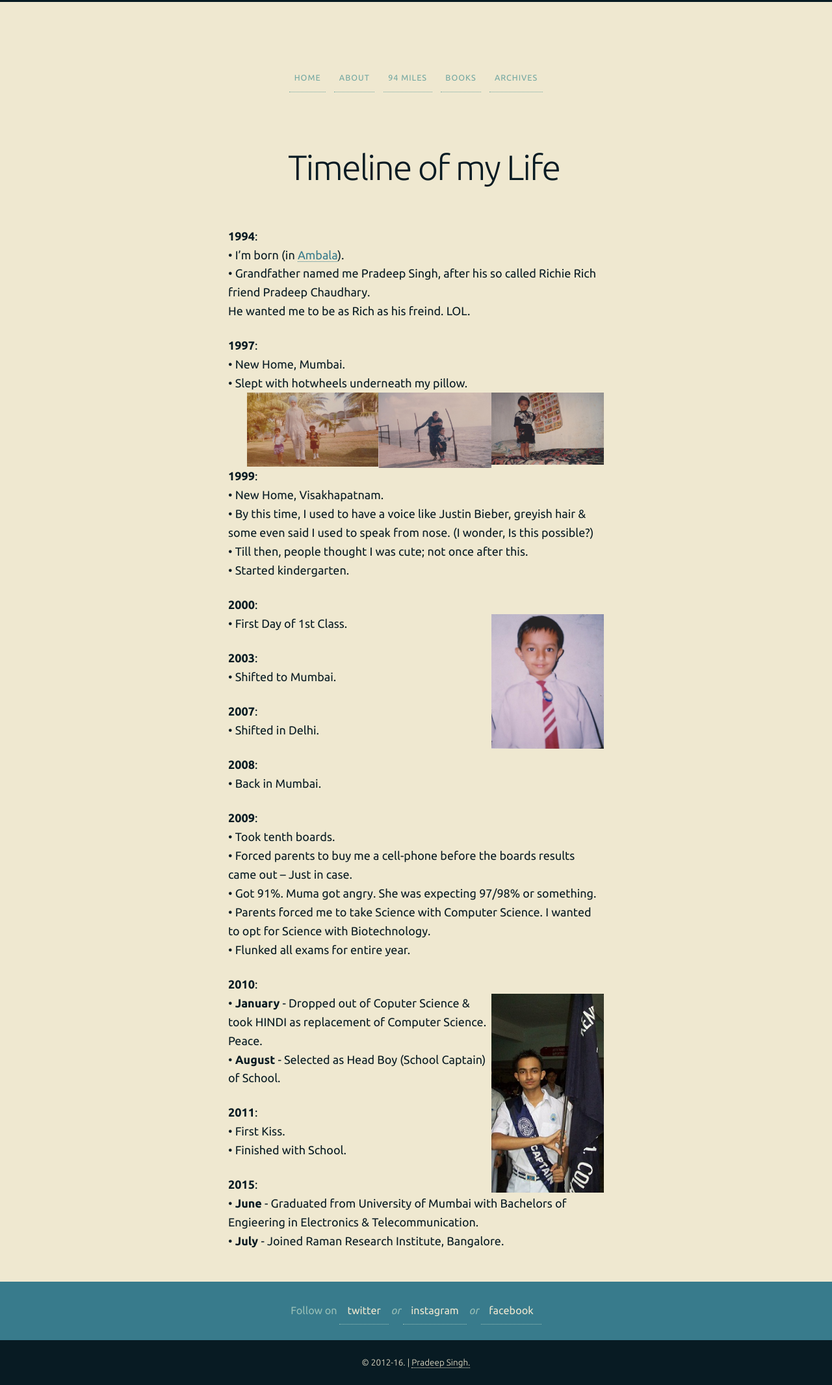
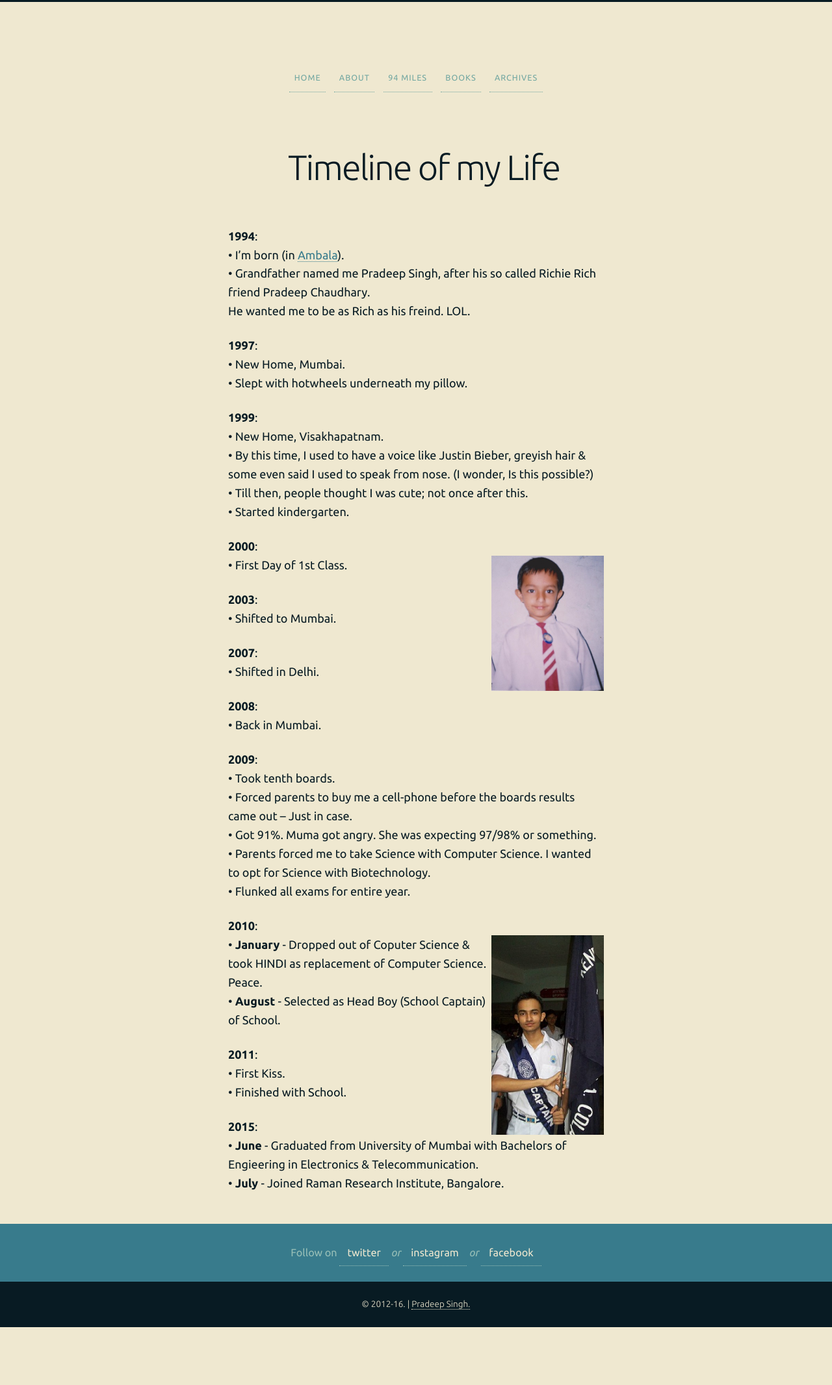
Before and after one commit to 93notes/93notes.github.io, a Jekyll site: the page built from timeline.html, in a window 1280 px wide. Shown: the whole page at 65% size. Built offline with Jekyll 4.4.1, drawn with Linux system fonts in a browser that asks for light colours; nearby versions of some CDN libraries; after the commit the page ends 2042 px from its top, so only the background shows below that.

Commit message:
Update timeline.html

```diff
--- a/timeline.html
+++ b/timeline.html
@@ -5,6 +5,11 @@ type: text
 slug: timeline
 ---
 
+<style>
+img {
+    float: right;
+   }
+</style>
 
 
 <!-- Google Tracking Code Start -->
@@ -46,8 +51,8 @@ He wanted me to be as Rich as his freind. LOL. </br>
 <strong>1997</strong>: </br>
 &bull; New Home, Mumbai. </br>
 &bull; Slept with hotwheels underneath my pillow. </br>
-<img width="30%" src="/images/personal/childhood-lessons.jpg" alt="Childhood Lessons"/>  <img width="30%" src="/images/personal/With my mother at Sea face.jpg" alt="With my mother at Sea face"/> <img width="35%" src="/images/personal/evening-walks-with-grandfather.jpg" alt="Evening Walks with Grandfather"/>
-
+<!-- <img width="30%" src="/images/personal/childhood-lessons.jpg" alt="Childhood Lessons"/>  <img width="30%" src="/images/personal/With my mother at Sea face.jpg" alt="With my mother at Sea face"/> <img width="35%" src="/images/personal/evening-walks-with-grandfather.jpg" alt="Evening Walks with Grandfather"/>
+-->
 </p>
 
 <p>
@@ -58,11 +63,6 @@ He wanted me to be as Rich as his freind. LOL. </br>
 &bull; Started kindergarten. </br>
 </p>
 
-<style>
-img {
-    float: right;
-   }
-</style>
 
 <p>
 <strong>2000</strong>: </br>
```
